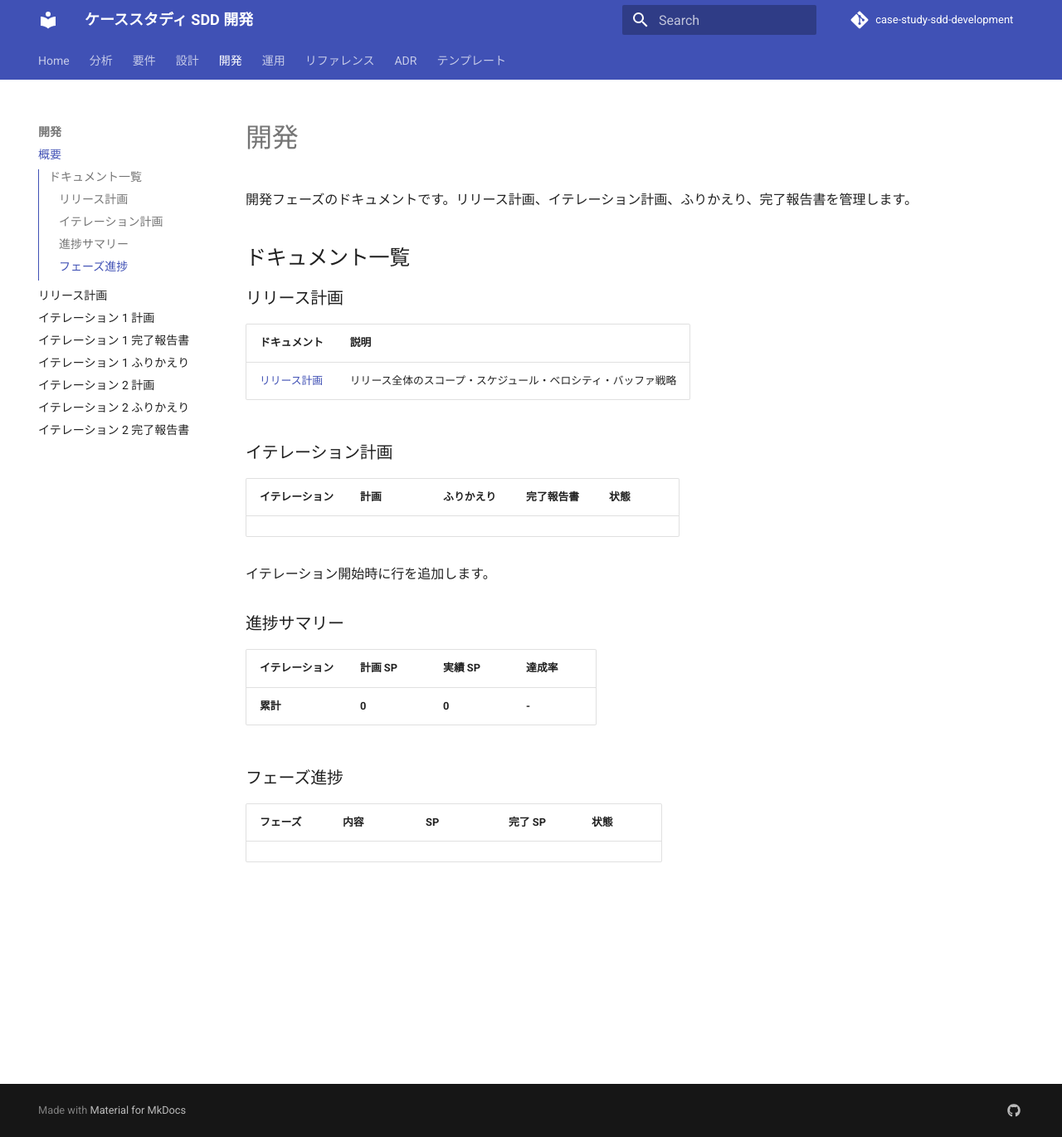
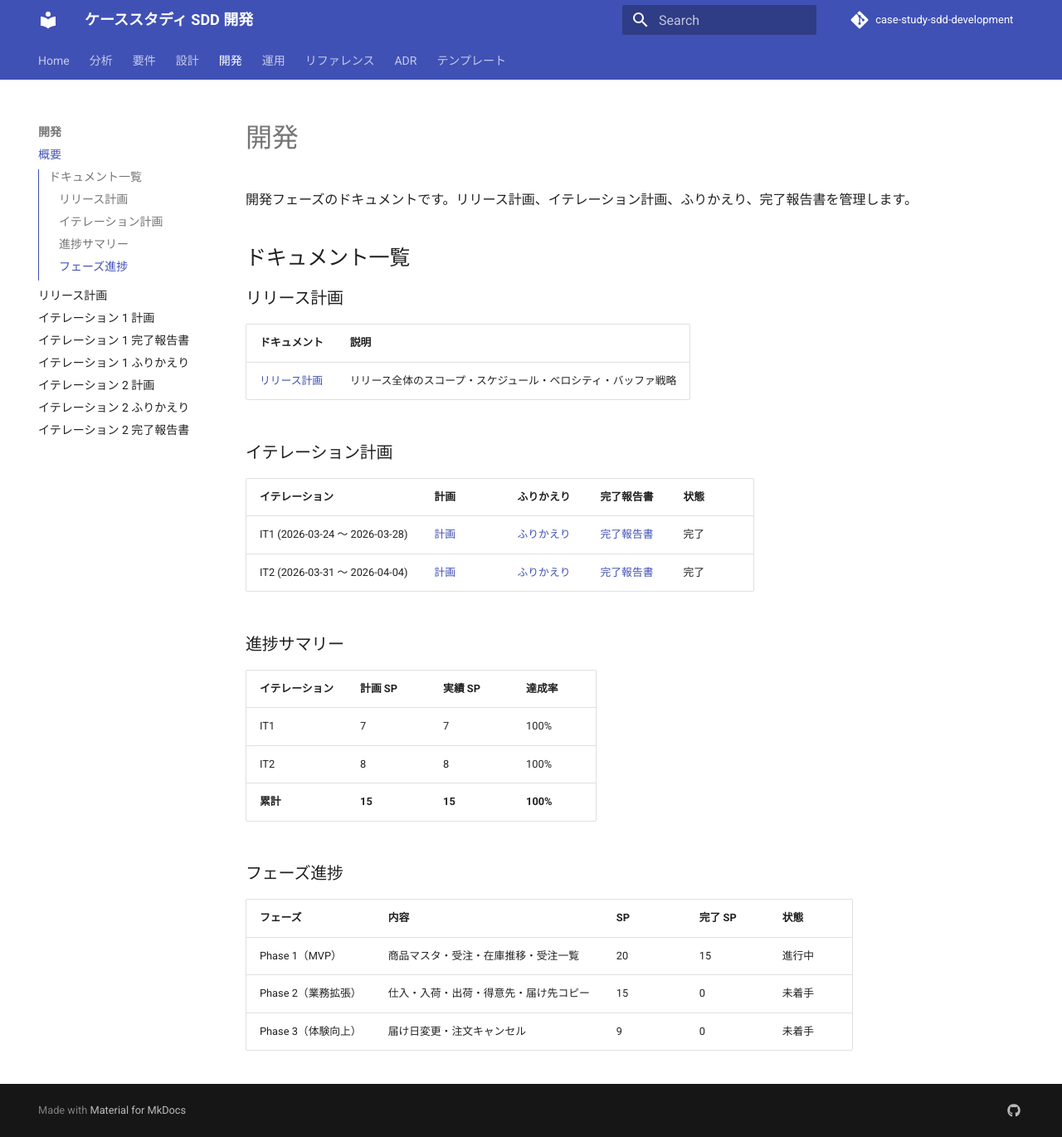
Before and after one commit to k2works/case-study-sdd-development, an MkDocs documentation site: the page built from docs/development/index.md, in a window 1280 px wide and 1370 px high. Shown: the whole window at 83% size. Built offline with MkDocs 1.6.1 and Material for MkDocs 9.7.7, drawn with Linux system fonts in a browser that asks for light colours; comment, search, counter and statistics services are not loaded.

Commit message:
docs: 開発インデックスに IT1・IT2 の進捗実績を反映

```diff
--- a/docs/development/index.md
+++ b/docs/development/index.md
@@ -14,16 +14,21 @@
 
 | イテレーション | 計画 | ふりかえり | 完了報告書 | 状態 |
 |---------------|------|-----------|-----------|------|
-
-イテレーション開始時に行を追加します。
+| IT1 (2026-03-24 〜 2026-03-28) | [計画](iteration_plan-1.md) | [ふりかえり](retrospective-1.md) | [完了報告書](iteration_report-1.md) | 完了 |
+| IT2 (2026-03-31 〜 2026-04-04) | [計画](iteration_plan-2.md) | [ふりかえり](retrospective-2.md) | [完了報告書](iteration_report-2.md) | 完了 |
 
 ### 進捗サマリー
 
 | イテレーション | 計画 SP | 実績 SP | 達成率 |
 |---------------|---------|---------|--------|
-| **累計** | **0** | **0** | **-** |
+| IT1 | 7 | 7 | 100% |
+| IT2 | 8 | 8 | 100% |
+| **累計** | **15** | **15** | **100%** |
 
 ### フェーズ進捗
 
 | フェーズ | 内容 | SP | 完了 SP | 状態 |
 |---------|------|-----|---------|------|
+| Phase 1（MVP） | 商品マスタ・受注・在庫推移・受注一覧 | 20 | 15 | 進行中 |
+| Phase 2（業務拡張） | 仕入・入荷・出荷・得意先・届け先コピー | 15 | 0 | 未着手 |
+| Phase 3（体験向上） | 届け日変更・注文キャンセル | 9 | 0 | 未着手 |
```
